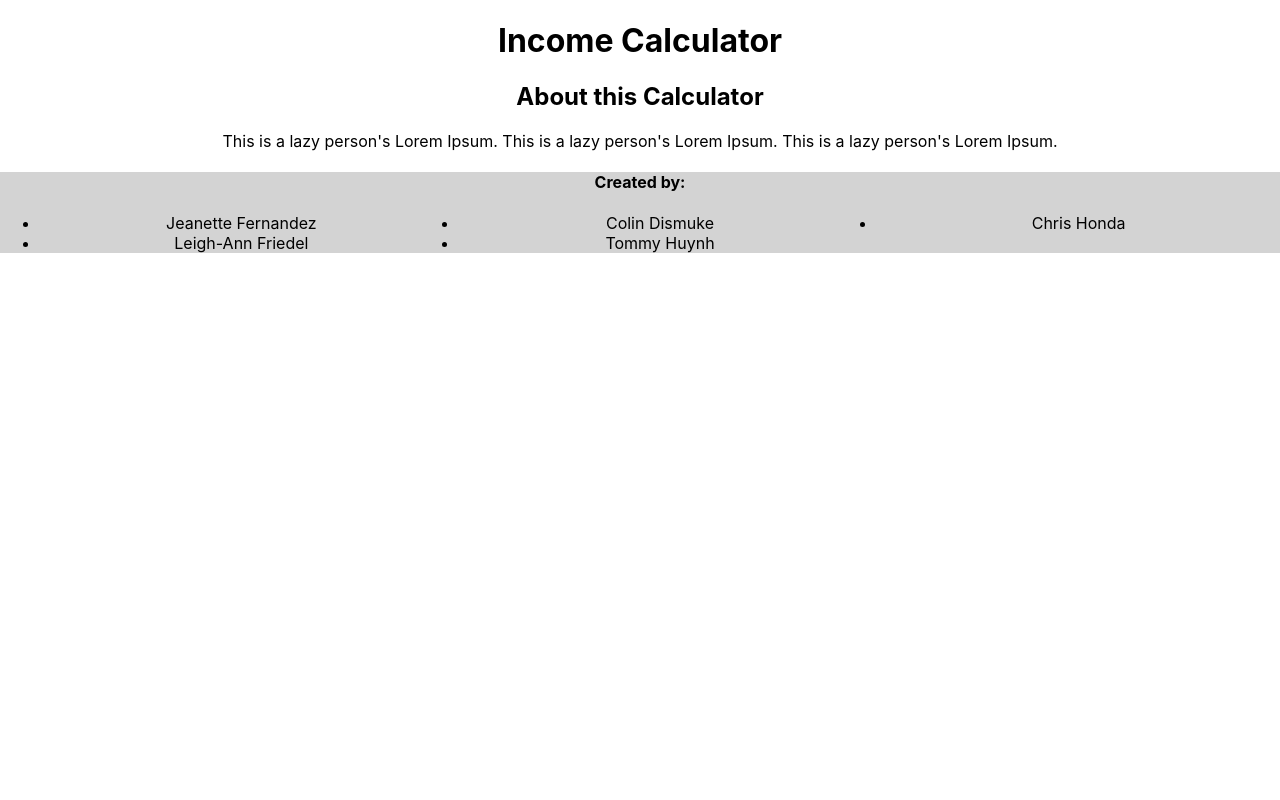
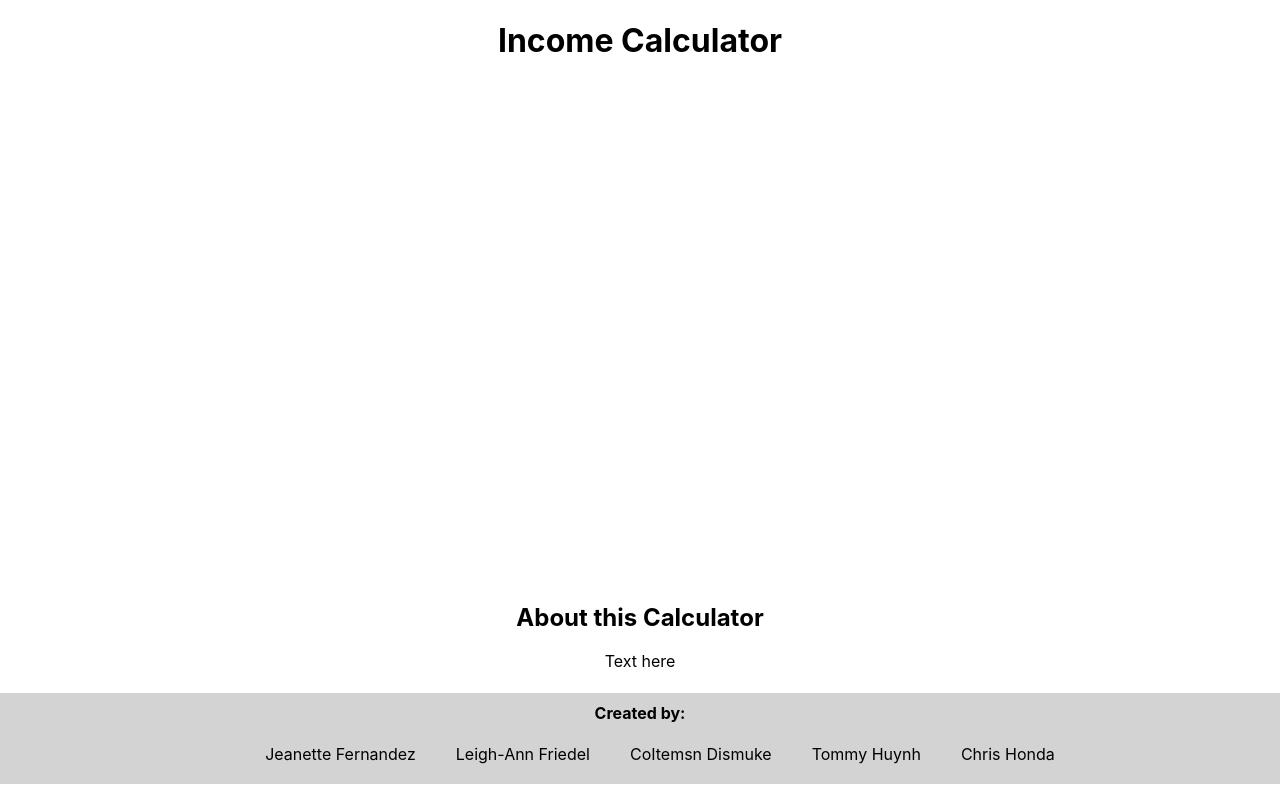
Before and after one commit to LambdaWinter19Hackathon-Calculator/Hackathon_Income_Calculator, a React (Create React App) app: page / in a window 1280 px wide. Built offline with nearby package versions, Linux system fonts and the light colour scheme.

Commit message:
Fixed the footer to the bottom of the page; smoothed out footer content styling

```diff
--- a/src/components/Footer.js
+++ b/src/components/Footer.js
@@ -2,33 +2,50 @@ import React from 'react';
 import styled from 'styled-components';
 
 const Footer = () => {
+    const Wrapper = styled.div`
+        position: fixed;
+        right: 0;
+        bottom: 0;
+        left: 0;
+    `
     const About = styled.div`
         text-align: center;
     `;
     const Credits = styled.div`
         text-align: center;
         background-color: lightgray;
+        h4 {
+            padding-top: 10px;
+        }
     `;
     const List = styled.ul`
-        column-count: 3;
-        position: center;
+        /* column-count: 3;
+        column-width: 300px; */
+        display: flex;
+        justify-content: center;
+        list-style-type: none;
+    `
+    const Items = styled.li`
+        padding: 0 20px 20px 20px;
     `
     return (
         <div>
+            <Wrapper>
                 <About>
                     <h2>About this Calculator</h2>
-                <p>This is a lazy person's Lorem Ipsum. This is a lazy person's Lorem Ipsum. This is a lazy person's Lorem Ipsum.</p>
+                    <p>Text here</p>
                 </About>
                 <Credits>
                     <h4>Created by:</h4>
                     <List>
-                    <li>Jeanette Fernandez</li>
-                    <li>Leigh-Ann Friedel</li>
-                    <li>Colin Dismuke</li>
-                    <li>Tommy Huynh</li>
-                    <li>Chris Honda</li>
+                        <Items>Jeanette Fernandez</Items>
+                        <Items>Leigh-Ann Friedel</Items>
+                        <Items>CoItemsn Dismuke</Items>
+                        <Items>Tommy Huynh</Items>
+                        <Items>Chris Honda</Items>
                     </List>
                 </Credits>
+            </Wrapper>
             </div>
     );
 };
```
Lines whose indentation alone changed are shown as unchanged.
